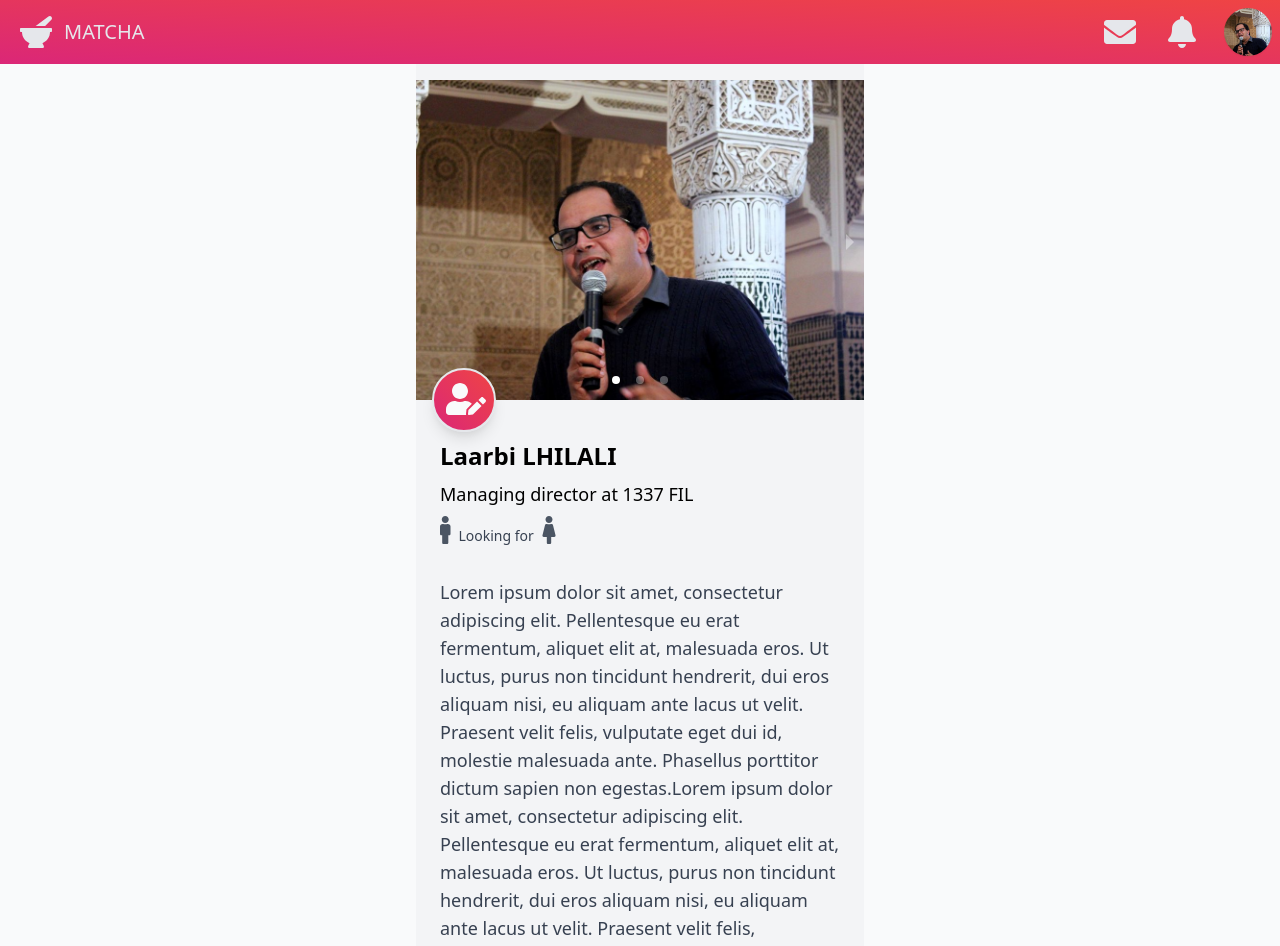
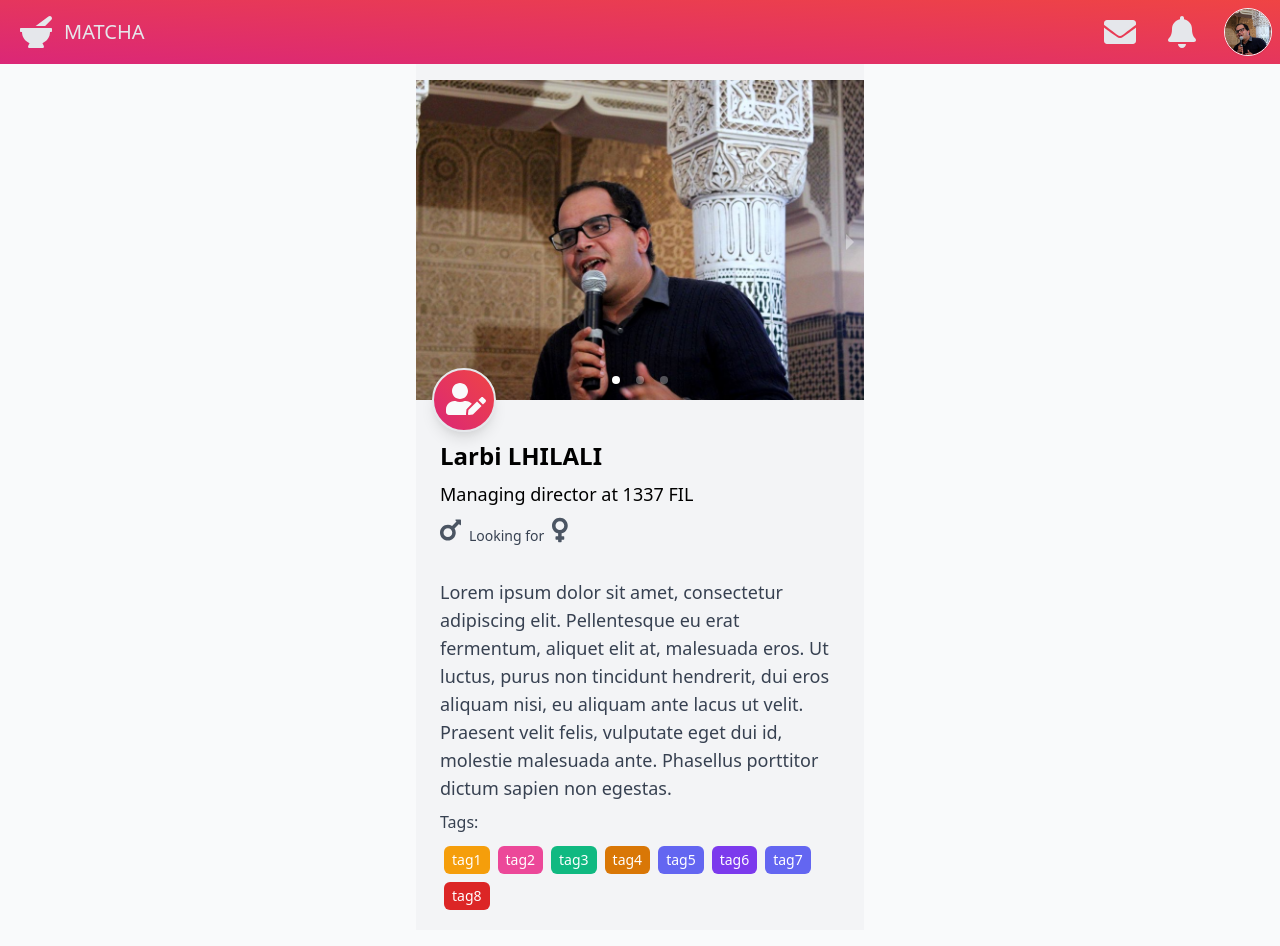
Before and after one commit to ismailCodes/matcha, a React (Create React App) app in the folder Client/: page /profile in a window 1280 px wide. Shown: the top 946 px of the page. Built offline with nearby package versions, Linux system fonts and the light colour scheme.

Commit message:
Isolated Profile component

```diff
--- a/Client/package.json
+++ b/Client/package.json
@@ -21,7 +21,8 @@
     "start": "craco start",
     "build": "craco build",
     "test": "craco test",
-    "eject": "react-scripts eject"
+    "eject": "react-scripts eject",
+    "format": "prettier --write ."
   },
   "eslintConfig": {
     "extends": [
--- a/Client/src/components/Layout.jsx
+++ b/Client/src/components/Layout.jsx
@@ -34,7 +34,7 @@ function Layout({ children }) {
             <div className='group inline-block '>
               <div className='w-12 h-12 flex items-center'>
                 <img
-                  className='object-cover rounded-full hover:border-red-500 border-gray-100 shadow-sm hidden sm:block w-12 h-12'
+                  className='object-cover border rounded-full hover:border-red-500 border-gray-100 shadow-sm hidden sm:block w-12 h-12'
                   src={larbi}
                   alt='user image'
                 />
--- /dev/null
+++ b/Client/src/components/Profiler.jsx
@@ -0,0 +1,57 @@
+import { FontAwesomeIcon } from '@fortawesome/react-fontawesome';
+import React from 'react';
+import ImagesCarousel from '../library/ImagesCarousel';
+import Tag from '../library/Tag';
+import RoundIconButton from '../library/RoundIconButton';
+import { faUserEdit, faMars, faVenus } from '@fortawesome/free-solid-svg-icons';
+import { getInterests } from '../utils/getInterests';
+
+function ProfileComp(props) {
+  const { images, edit, name, description, gender, sexuality, bio, tags } = props;
+
+  const lookingFor = getInterests(sexuality);
+  return (
+    <div className='w-full bg-gray-50 items-center flex-grow flex flex-col'>
+      <div className='bg-gray-100 sm:my-4 pb-4'>
+        <div className='sticky -top-20 z-10 mt-16 w-full sm:max-w-md bg-gray-600 h-80 bg-cover bg-center'>
+          <ImagesCarousel images={images} />
+        </div>
+        <div className='relative '>
+          <div className='sticky bg-gray-100 top-60 z-10 pb-2'>
+            {edit ? <RoundIconButton icon={faUserEdit} /> : null}
+            <div className='w-full sm:max-w-md self-center pt-10 pb-2 px-6 font-bold text-2xl'>
+              {name}
+            </div>
+            <div className='w-full sm:max-w-md self-center px-6 font-normal text-lg'>
+              {description}
+            </div>
+            <div className='w-full sm:max-w-md self-center px-4 text-gray-700 text-sm pt-2'>
+              <FontAwesomeIcon
+                className='mx-2 text-gray-600'
+                size='2x'
+                icon={gender == 'M' ? faMars : faVenus}
+              />
+              Looking for
+              {lookingFor}
+            </div>
+          </div>
+          <div className='pt-4'>
+            <div className='w-full sm:max-w-md self-center px-6 text-gray-700 text-lg py-2'>
+              {bio}
+            </div>
+            <div className='w-full sm:max-w-md self-center px-6 text-gray-700  pb-2'>
+              Tags:
+            </div>
+            <div className='w-full sm:max-w-md self-center px-6'>
+              {tags.map((tag) => {
+                return <Tag key={tag} text={tag} />;
+              })}
+            </div>
+          </div>
+        </div>
+      </div>
+    </div>
+  );
+}
+
+export default ProfileComp;
--- a/Client/src/library/ImagesCarousel.jsx
+++ b/Client/src/library/ImagesCarousel.jsx
@@ -20,7 +20,12 @@ function ImagesCarousel({ images }) {
             className='object-cover w-full h-full'
           />
         ) : (
-          <img src={image} alt='larbi' className='object-cover w-full h-full' />
+          <img
+            key={images.indexOf(image)}
+            src={image}
+            alt='larbi'
+            className='object-cover w-full h-full'
+          />
         );
       })}
     </Carousel>
--- a/Client/src/library/Tag.jsx
+++ b/Client/src/library/Tag.jsx
@@ -1,6 +1,7 @@
-import React from 'react';
+import { getRandomColor } from '../utils/getRandomColor';
 
-function Tag({ color, text }) {
+function Tag({ text }) {
+  const color = getRandomColor();
   return (
     <button className={`${color} text-white p-1 rounded-md px-2 m-1 text-sm`}>
       {text}
--- a/Client/src/pages/Profile.jsx
+++ b/Client/src/pages/Profile.jsx
@@ -1,63 +1,25 @@
 import Layout from '../components/Layout';
-import {
-  faUserEdit,
-  faMale,
-  faFemale,
-} from '@fortawesome/free-solid-svg-icons';
 import larbi from '../images/larbi.jpg';
 import larbi2 from '../images/larbi2.jpg';
 import larbi3 from '../images/larbi3.jpeg';
-import RoundIconButton from '../library/RoundIconButton';
 import { loremIpsum } from '../data/loremIpsum';
-import Tag from '../library/Tag';
-import { FontAwesomeIcon } from '@fortawesome/react-fontawesome';
-import ImagesCarousel from '../library/ImagesCarousel';
+import ProfileComp from '../components/Profiler';
+
+const profile = {
+  images: [larbi, larbi2, larbi3],
+  edit: true,
+  name: 'Larbi LHILALI',
+  description: 'Managing director at 1337 FIL',
+  gender: 'M',
+  sexuality: 'F',
+  bio: loremIpsum,
+  tags: ['tag1', 'tag2', 'tag3', 'tag4', 'tag5', 'tag6', 'tag7', 'tag8'],
+};
 
 function Profile() {
   return (
     <Layout>
-      <div className='w-full bg-gray-50 items-center flex-grow flex flex-col'>
-        <div className='bg-gray-100 sm:my-4 pb-4'>
-          <div className='sticky -top-20 z-10 mt-16 w-full sm:max-w-md bg-gray-600 h-80 bg-cover bg-center'>
-            <ImagesCarousel images={[larbi, larbi2, larbi3]} />
-          </div>
-          <div className='relative '>
-            <div className='sticky bg-gray-100 top-60 z-10 pb-2'>
-              <RoundIconButton icon={faUserEdit} />
-              <div className='w-full sm:max-w-md self-center pt-10 pb-2 px-6 font-bold text-2xl'>
-                Laarbi LHILALI
-              </div>
-              <div className='w-full sm:max-w-md self-center px-6 font-normal text-lg'>
-                Managing director at 1337 FIL
-              </div>
-              <div className='w-full sm:max-w-md self-center px-4 text-gray-700 text-sm pt-2'>
-                <FontAwesomeIcon
-                  className='mx-2 text-gray-600 hover:text-white transform '
-                  size='2x'
-                  icon={faMale}
-                />
-                Looking for
-                <FontAwesomeIcon
-                  className='mx-2 text-gray-600 hover:text-white transform '
-                  size='2x'
-                  icon={faFemale}
-                />
-              </div>
-            </div>
-            <div className='pt-4'>
-              <div className='w-full sm:max-w-md self-center px-6 text-gray-700 text-lg py-2'>
-                {loremIpsum.repeat(3)}
-              </div>
-              <div className='w-full sm:max-w-md self-center px-6 text-gray-700  pb-2'>
-                Tags:
-              </div>
-              <div className='w-full sm:max-w-md self-center px-6'>
-                <Tag color='bg-red-400' text='tag1' />
-              </div>
-            </div>
-          </div>
-        </div>
-      </div>
+      <ProfileComp {...profile} />
     </Layout>
   );
 }
--- /dev/null
+++ b/Client/src/utils/getInterests.js
@@ -0,0 +1,31 @@
+import { FontAwesomeIcon } from '@fortawesome/react-fontawesome';
+import {
+  faQuestionCircle,
+  faMars,
+  faVenus,
+  faVenusMars,
+} from '@fortawesome/free-solid-svg-icons';
+
+export const getInterests = (sexuality) => {
+  if (sexuality == 'M') {
+    return (
+      <FontAwesomeIcon className='mx-2 text-gray-600' size='2x' icon={faMars} />
+    );
+  } else if (sexuality == 'F') {
+    return (
+      <FontAwesomeIcon className='mx-2 text-gray-600' size='2x' icon={faVenus} />
+    );
+  } else if (sexuality == 'MF' || sexuality == '') {
+    return (
+      <FontAwesomeIcon className='mx-2 text-gray-600' size='2x' icon={faVenusMars} />
+    );
+  } else {
+    return (
+      <FontAwesomeIcon
+        className='mx-2 text-gray-600'
+        size='2x'
+        icon={faQuestionCircle}
+      />
+    );
+  }
+};
--- /dev/null
+++ b/Client/src/utils/getRandomColor.js
@@ -0,0 +1,27 @@
+export const getRandomColor = () => {
+  const colors = [
+    'bg-gray-500',
+    'bg-red-500',
+    'bg-yellow-500',
+    'bg-green-500',
+    'bg-blue-500',
+    'bg-indigo-500',
+    'bg-purple-500',
+    'bg-pink-500',
+    'bg-gray-600',
+    'bg-red-600',
+    'bg-yellow-600',
+    'bg-green-600',
+    'bg-blue-600',
+    'bg-indigo-600',
+    'bg-purple-600',
+    'bg-pink-600',
+  ];
+
+  function getRandomInt(max) {
+    return Math.floor(Math.random() * Math.floor(max));
+  }
+  const color = colors[getRandomInt(15)];
+
+  return color;
+};
```
Also changed, not shown: 2 other files (tests, documents, lock files or other folders).
